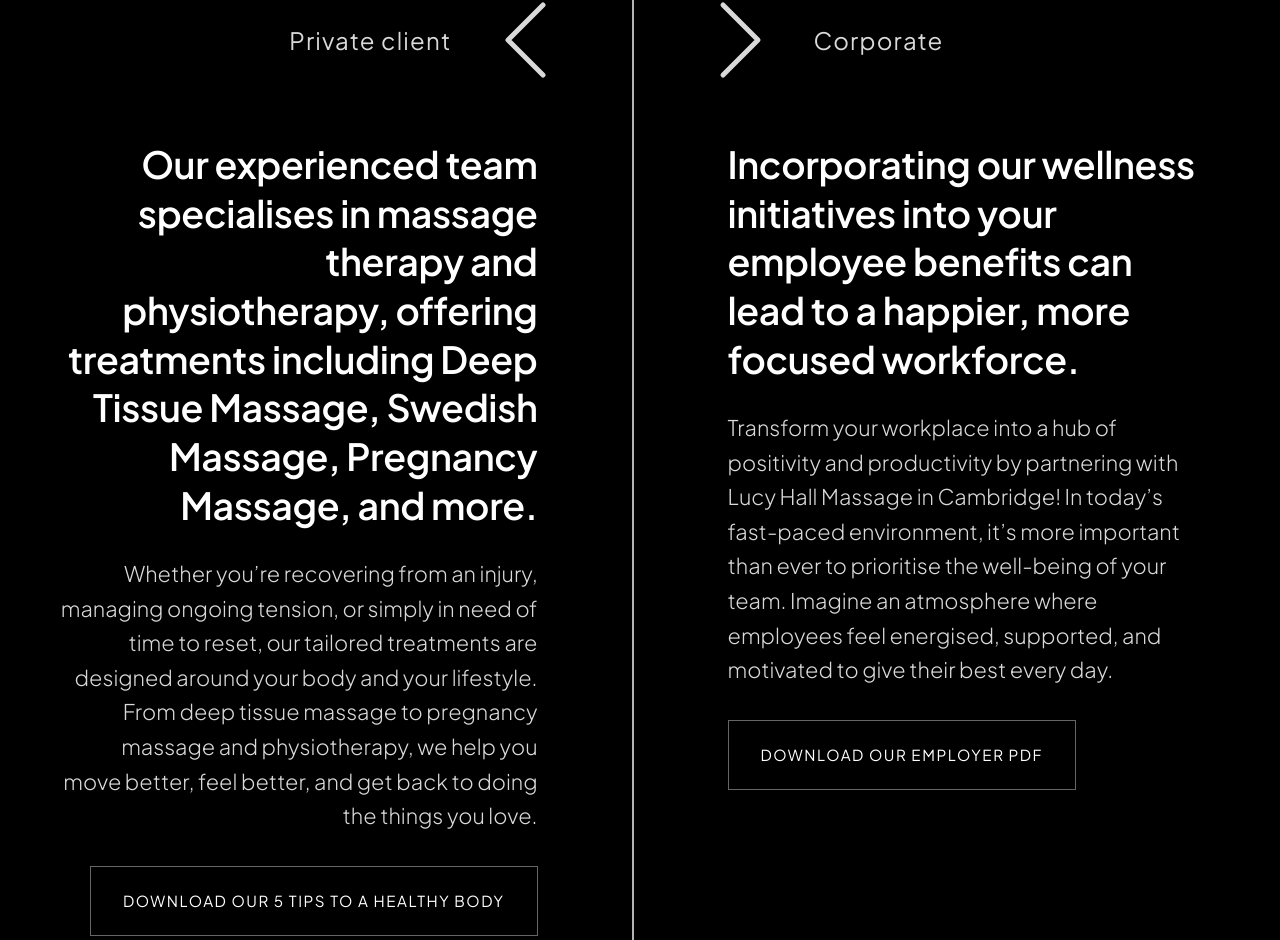
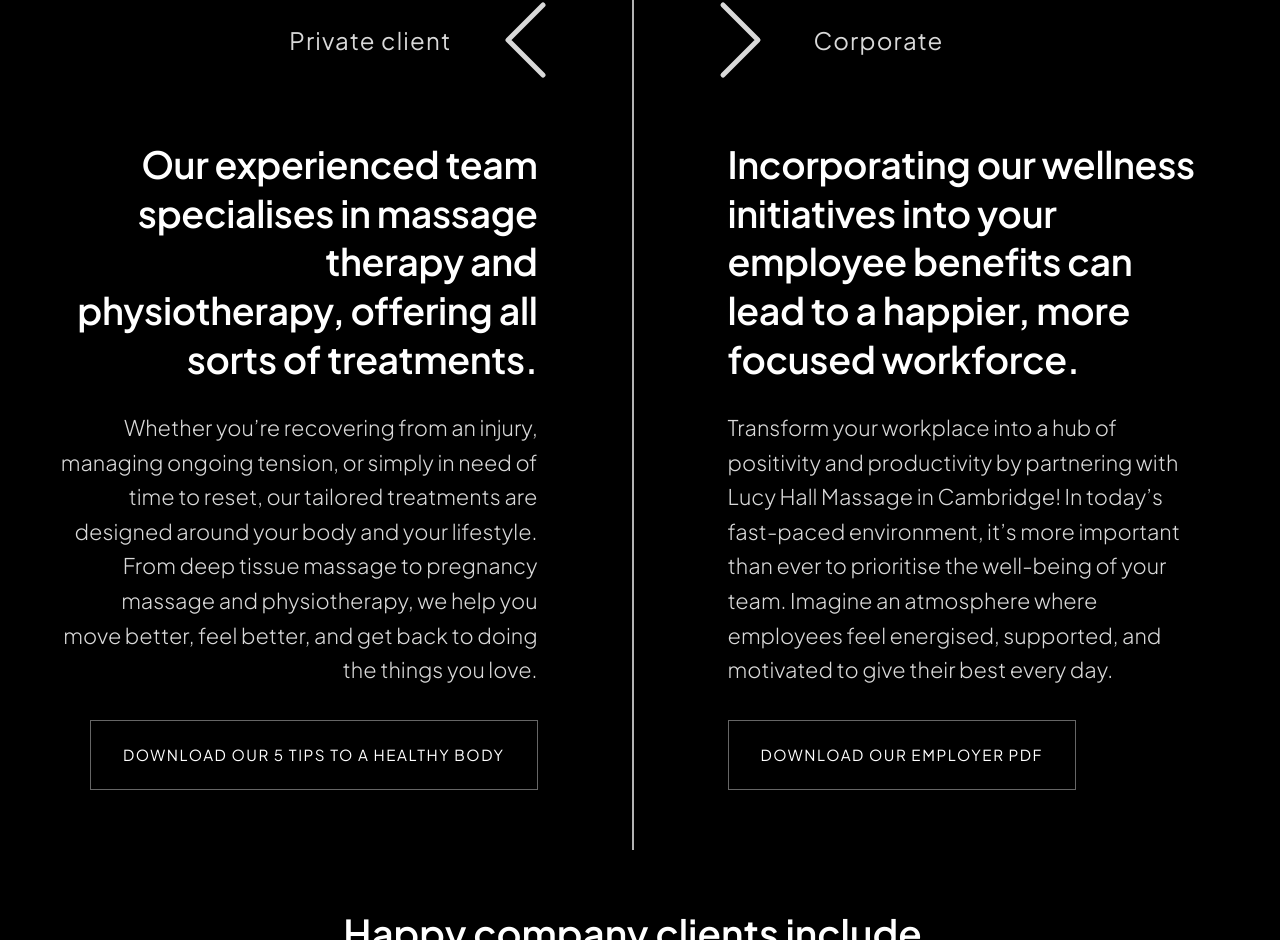
Before and after one commit to federationdesign-design/LHM, a Next.js app: page / in a window 1280 px wide. Shown: the part 796-1736 px from the top of the page. Built offline with nearby package versions, Linux system fonts and the light colour scheme.

Commit message:
splahpage text chnage

```diff
--- a/app/SplashClient.tsx
+++ b/app/SplashClient.tsx
@@ -368,7 +368,7 @@ export default function SplashClient() {
                     <ChevronLeft />
                   </button>
                   <p className="splash-elaborate-lead">
-                    Our experienced team specialises in massage therapy and physiotherapy, offering treatments including Deep Tissue Massage, Swedish Massage, Pregnancy Massage, and more.
+                    Our experienced team specialises in massage therapy and physiotherapy, offering all sorts of treatments.
                   </p>
                   <p className="splash-elaborate-body">
                     Whether you&rsquo;re recovering from an injury, managing ongoing tension, or simply in need of time to reset, our tailored treatments are designed around your body and your lifestyle. From deep tissue massage to pregnancy massage and physiotherapy, we help you move better, feel better, and get back to doing the things you love.
```
